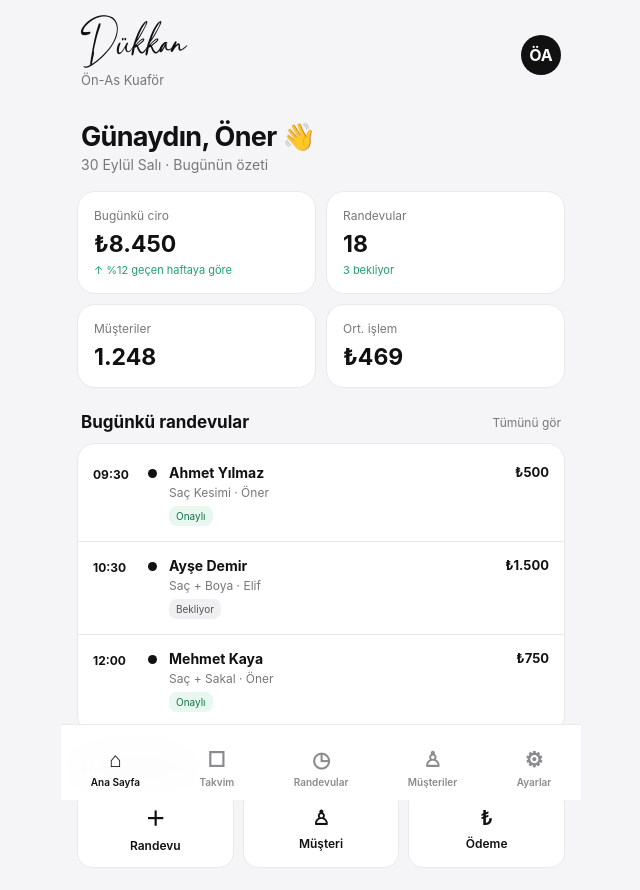
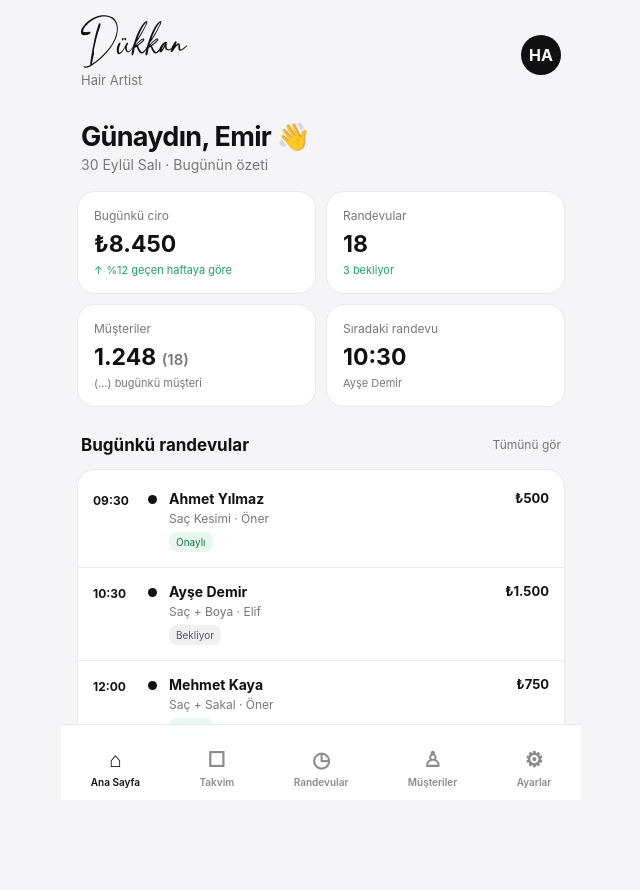
Before and after one commit to em1rekinci/analizsitesi, a website: page index.html in a window 1280 px wide. Shown: the whole page, without its empty margins (319-959 px from the left). After the commit the page ends 855 px from the top, so only its background shows below. Drawn offline with Linux system fonts and the light colour scheme.

Commit message:
Add files via upload

```diff
--- a/index.html
+++ b/index.html
@@ -23,10 +23,9 @@ document.documentElement.dataset.theme=d?'dark':'light'})();
 button{font-family:inherit;color:inherit}
 .app{max-width:520px;margin:auto;min-height:100vh;padding-bottom:88px}.top{padding:22px 20px 12px;display:flex;justify-content:space-between;align-items:center}.brand{font-family:"Priestacy","Snell Roundhand","Segoe Script",cursive;font-size:36px;font-weight:400;letter-spacing:0;line-height:1;margin-bottom:14px}.sub{font-size:13px;color:var(--muted);margin-top:3px}.avatar{width:40px;height:40px;border-radius:50%;background:var(--ink);color:var(--on-ink);display:grid;place-items:center;font-weight:700}
 .content{padding:8px 16px}.hello{font-size:27px;font-weight:750;letter-spacing:-.7px;margin:12px 4px 3px}.date{color:var(--muted);font-size:14px;margin:0 4px 18px}
-.grid{display:grid;grid-template-columns:1fr 1fr;gap:10px}.stat{background:var(--card);border:1px solid var(--line);border-radius:18px;padding:16px}.label{font-size:12px;color:var(--muted)}.value{font-size:23px;font-weight:750;margin-top:7px}.delta{font-size:11px;color:var(--green);margin-top:5px}
-.section{display:flex;justify-content:space-between;align-items:center;margin:24px 4px 11px}.section h2{font-size:17px;margin:0}.link{font-size:12px;color:var(--muted)}
+.grid{display:grid;grid-template-columns:1fr 1fr;gap:10px}.stat{background:var(--card);border:1px solid var(--line);border-radius:18px;padding:16px}.label{font-size:12px;color:var(--muted)}.value{font-size:23px;font-weight:750;margin-top:7px}.delta{font-size:11px;color:var(--green);margin-top:5px}.delta.mute{color:var(--muted)}.today{font-size:15px;font-weight:600;color:var(--muted)}
+.section{display:flex;justify-content:space-between;align-items:center;margin:24px 4px 11px}.section h2{font-size:17px;margin:0}.link{font-size:12px;color:var(--muted);border:0;background:none;padding:6px 0 6px 12px;cursor:pointer}
 .card{background:var(--card);border:1px solid var(--line);border-radius:18px;padding:5px 0;overflow:hidden}.appointment{display:flex;gap:12px;padding:15px 15px;border-bottom:1px solid var(--line)}.appointment:last-child{border:0}.time{width:43px;font-size:12px;font-weight:650;padding-top:3px}.dot{width:9px;height:9px;border-radius:50%;background:var(--ink);margin-top:5px}.apptmain{flex:1}.name{font-weight:650;font-size:14px}.service{font-size:12px;color:var(--muted);margin-top:4px}.price{font-weight:650;font-size:13px}.badge{display:inline-block;margin-top:6px;padding:4px 7px;border-radius:8px;background:var(--chip);color:var(--chip-text);font-size:10px}.badge.green{background:var(--green-bg);color:var(--green-text)}
-.quick{display:grid;grid-template-columns:repeat(3,1fr);gap:9px}.quick button{border:1px solid var(--line);background:var(--card);color:var(--text);border-radius:15px;padding:14px 7px;font-size:12px;font-weight:600}.quick span{display:block;font-size:20px;margin-bottom:6px}
 .bottom{position:fixed;bottom:0;left:50%;transform:translateX(-50%);width:min(520px,100%);height:76px;background:var(--nav-bg);backdrop-filter:blur(18px);-webkit-backdrop-filter:blur(18px);border-top:1px solid var(--line);display:flex;justify-content:space-around;padding-top:9px;padding-bottom:env(safe-area-inset-bottom)}.nav{border:0;background:none;color:var(--nav-muted);font-size:10px;font-weight:600}.nav.active{color:var(--ink)}.nav i{font-style:normal;font-size:21px;display:block;margin-bottom:4px}
 .screen{display:none}.screen.active{display:block}
 .listrow{background:var(--card);border:1px solid var(--line);border-radius:16px;padding:15px;margin-bottom:9px}.rowtop{display:flex;justify-content:space-between}.muted{color:var(--muted);font-size:12px;margin-top:4px}.pill{font-size:10px;background:var(--chip);color:var(--chip-text);padding:5px 8px;border-radius:8px}.calendar{background:var(--card);border:1px solid var(--line);border-radius:18px;padding:15px}.days{display:grid;grid-template-columns:repeat(7,1fr);gap:4px;text-align:center}.day{padding:8px 2px;font-size:11px;color:var(--muted)}.day.sel{background:var(--ink);color:var(--on-ink);border-radius:10px}.slots{margin-top:13px}.slot{display:flex;gap:12px;padding:13px 4px;border-bottom:1px solid var(--line);font-size:12px}.slot b{width:42px}.fab{position:fixed;right:max(20px,calc((100% - 520px)/2 + 20px));bottom:95px;width:52px;height:52px;border:0;border-radius:18px;background:var(--ink);color:var(--on-ink);font-size:25px;box-shadow:0 10px 30px var(--shadow)}
@@ -37,24 +36,22 @@ button{font-family:inherit;color:inherit}
 </head>
 <body>
 <div class="app">
-<header class="top"><div><div class="brand">Dükkan</div><div class="sub">Ön-As Kuaför</div></div><div class="avatar">ÖA</div></header>
+<header class="top"><div><div class="brand">Dükkan</div><div class="sub">Hair Artist</div></div><div class="avatar">HA</div></header>
 <main class="content">
 <section id="home" class="screen active">
-<div class="hello">Günaydın, Öner 👋</div><div class="date">30 Eylül Salı · Bugünün özeti</div>
+<div class="hello">Günaydın, Emir 👋</div><div class="date">30 Eylül Salı · Bugünün özeti</div>
 <div class="grid">
 <div class="stat"><div class="label">Bugünkü ciro</div><div class="value">₺8.450</div><div class="delta">↑ %12 geçen haftaya göre</div></div>
 <div class="stat"><div class="label">Randevular</div><div class="value">18</div><div class="delta">3 bekliyor</div></div>
-<div class="stat"><div class="label">Müşteriler</div><div class="value">1.248</div></div>
-<div class="stat"><div class="label">Ort. işlem</div><div class="value">₺469</div></div>
+<div class="stat"><div class="label">Müşteriler</div><div class="value">1.248 <span class="today">(18)</span></div><div class="delta mute">(…) bugünkü müşteri</div></div>
+<div class="stat"><div class="label">Sıradaki randevu</div><div class="value">10:30</div><div class="delta mute">Ayşe Demir</div></div>
 </div>
-<div class="section"><h2>Bugünkü randevular</h2><span class="link">Tümünü gör</span></div>
+<div class="section"><h2>Bugünkü randevular</h2><button class="link" data-goto="appointments">Tümünü gör</button></div>
 <div class="card">
 <div class="appointment"><div class="time">09:30</div><div class="dot"></div><div class="apptmain"><div class="name">Ahmet Yılmaz</div><div class="service">Saç Kesimi · Öner</div><span class="badge green">Onaylı</span></div><div class="price">₺500</div></div>
 <div class="appointment"><div class="time">10:30</div><div class="dot"></div><div class="apptmain"><div class="name">Ayşe Demir</div><div class="service">Saç + Boya · Elif</div><span class="badge">Bekliyor</span></div><div class="price">₺1.500</div></div>
 <div class="appointment"><div class="time">12:00</div><div class="dot"></div><div class="apptmain"><div class="name">Mehmet Kaya</div><div class="service">Saç + Sakal · Öner</div><span class="badge green">Onaylı</span></div><div class="price">₺750</div></div>
 </div>
-<div class="section"><h2>Hızlı işlemler</h2></div>
-<div class="quick"><button onclick="alert('Yeni rezervasyon ekranı yakında')"><span>＋</span>Randevu</button><button><span>♙</span>Müşteri</button><button><span>₺</span>Ödeme</button></div>
 </section>
 
 <section id="calendar" class="screen">
@@ -86,7 +83,7 @@ button{font-family:inherit;color:inherit}
 </div>
 <div class="muted" style="margin:8px 4px 0">Sistem seçiliyse telefonunun açık/koyu ayarını takip eder.</div>
 <div class="setlabel">Uygulama</div>
-<div class="listrow"><div class="setrow"><img id="appicon" class="appicon" src="icon-light-180-v2.png" alt=""><div><b>Dükkan</b><div class="muted">Ön-As Kuaför · v1.0.0</div></div></div></div>
+<div class="listrow"><div class="setrow"><img id="appicon" class="appicon" src="icon-light-180-v2.png" alt=""><div><b>Dükkan</b><div class="muted">Hair Artist · v1.0.0</div></div></div></div>
 </section>
 </main>
 <nav class="bottom">
@@ -99,7 +96,9 @@ button{font-family:inherit;color:inherit}
 </div>
 <script>
 const navs=document.querySelectorAll('.nav'), screens=document.querySelectorAll('.screen');
-navs.forEach(n=>n.onclick=()=>{navs.forEach(x=>x.classList.remove('active'));n.classList.add('active');screens.forEach(s=>s.classList.toggle('active',s.id===n.dataset.target));window.scrollTo(0,0)});
+function go(t){navs.forEach(x=>x.classList.toggle('active',x.dataset.target===t));screens.forEach(s=>s.classList.toggle('active',s.id===t));window.scrollTo(0,0)}
+navs.forEach(n=>n.onclick=()=>go(n.dataset.target));
+document.querySelectorAll('[data-goto]').forEach(b=>b.onclick=()=>go(b.dataset.goto));
 
 const THEME_KEY='dukkan-theme', mq=matchMedia('(prefers-color-scheme: dark)');
 const getPref=()=>{try{return localStorage.getItem(THEME_KEY)||'system'}catch(e){return 'system'}};
```
